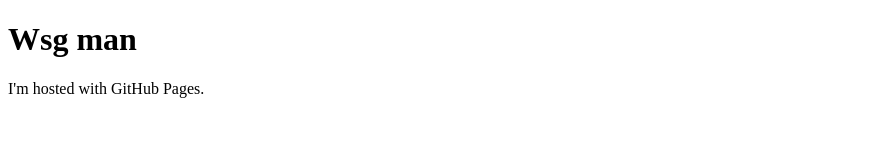
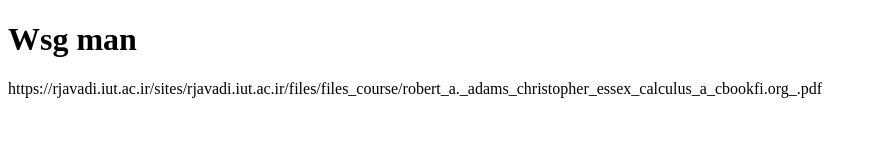
Before and after one commit to slobytop/slobytop.github.io, a plain HTML site: page index.html in a window 1280 px wide. Shown: the whole page, without its empty margins (0-877 px from the left). Drawn offline with Linux system fonts and the light colour scheme.

Commit message:
updated for goofs and laughs

```diff
--- a/index.html
+++ b/index.html
@@ -2,6 +2,6 @@
 <html>
 <body>
 <h1>Wsg man</h1>
-<p>I'm hosted with GitHub Pages.</p>
+<p>https://rjavadi.iut.ac.ir/sites/rjavadi.iut.ac.ir/files/files_course/robert_a._adams_christopher_essex_calculus_a_cbookfi.org_.pdf</p>
 </body>
 </html>
```
